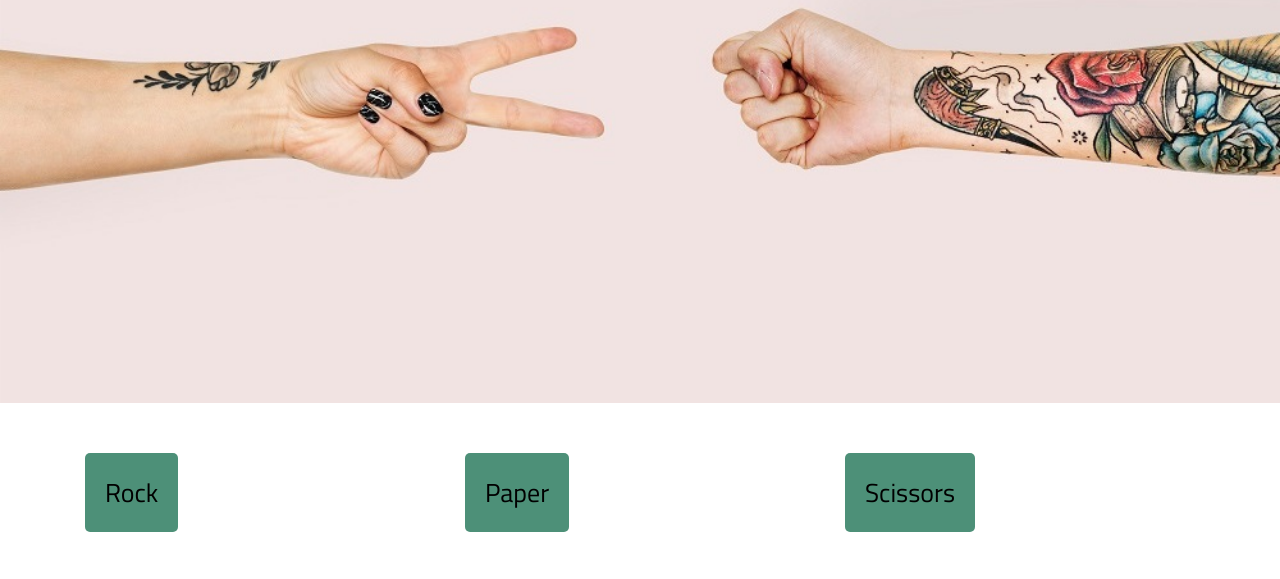
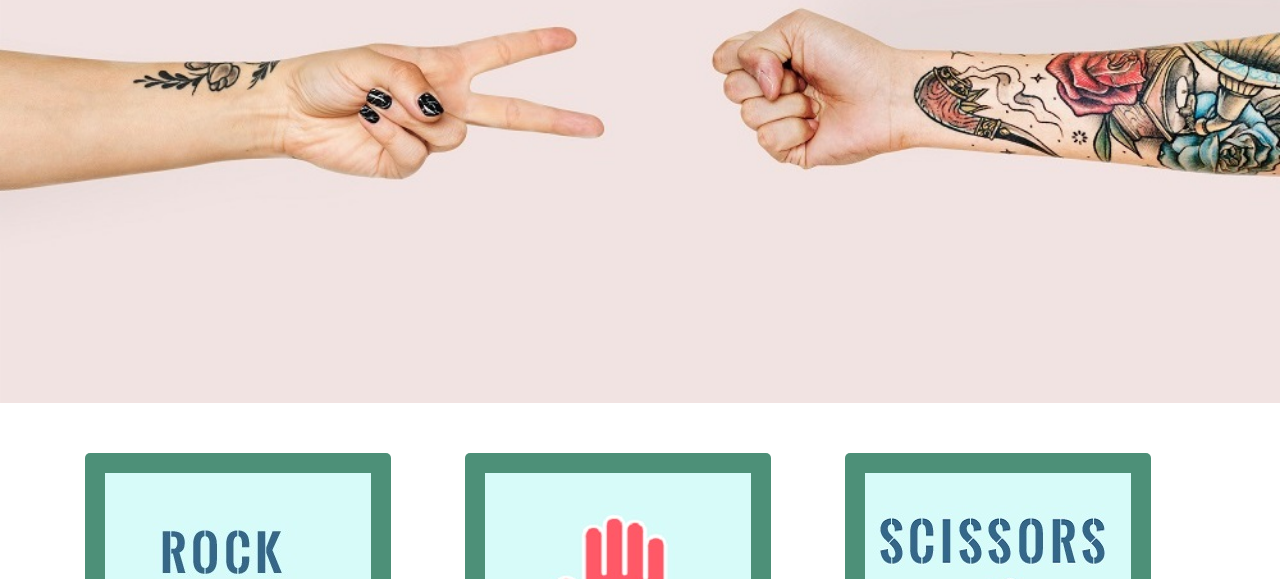
Before and after one commit to RachelEW/rock-paper-scissors, a plain HTML site: page index.html in a window 1280 px wide. Shown: the part 197-776 px from the top of the page. Drawn offline with nearby package versions, Linux system fonts and the light colour scheme.

Commit message:
added images

```diff
--- a/css/custom.css
+++ b/css/custom.css
@@ -43,7 +43,7 @@ button:hover{
     font-weight: bold;
     border-color: black;
     border-style: solid;
-    border-width: 1px;
+    border-width: 4px;
 }
 
 #reset {
--- a/index.html
+++ b/index.html
@@ -20,15 +20,15 @@
   <section class="container" id="choices">
     <div class="row">
       <div class="col-md-4">
-        <button class="user_click" id="rock" value="Rock">Rock</button>
+        <button class="user_click" id="rock" value="Rock"><img src="images/rock.jpg"></button>
       </div>
       <!--/.col-md-4-->
       <div class="col-md-4">
-        <button class="user_click" id="paper" value="Paper">Paper</button>
+        <button class="user_click" id="paper" value="Paper"><img src="images/paper.jpg"></button>
       </div>
       <!--/.col-md-4-->
       <div class="col-md-4">
-        <button class="user_click" id="scissors" value="Scissors">Scissors</button>
+        <button class="user_click" id="scissors" value="Scissors"><img src="images/scissors.jpg"></button>
       </div>
       <!--/.col-md-4-->
     </div>
```
Also changed, not shown: images/rockpaperscissors.jpg (added).
